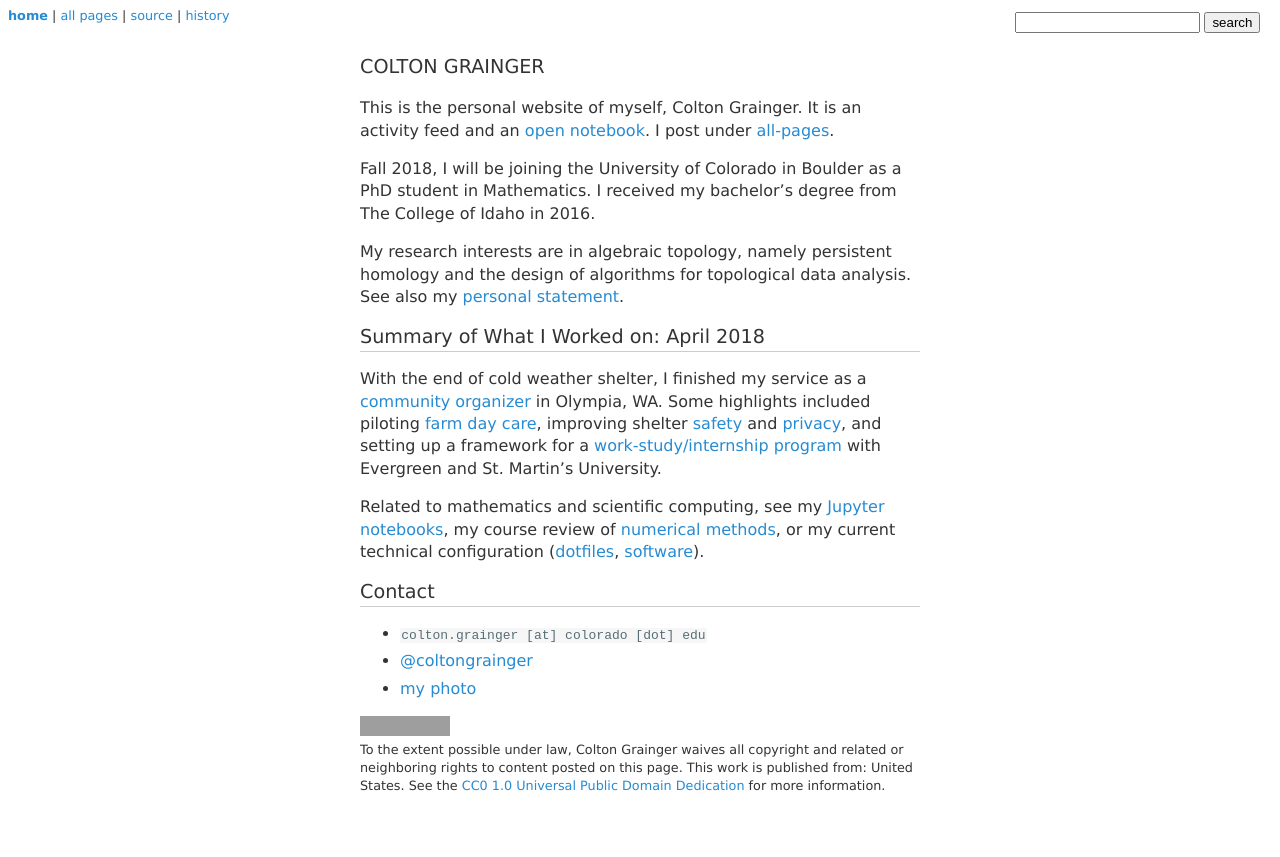
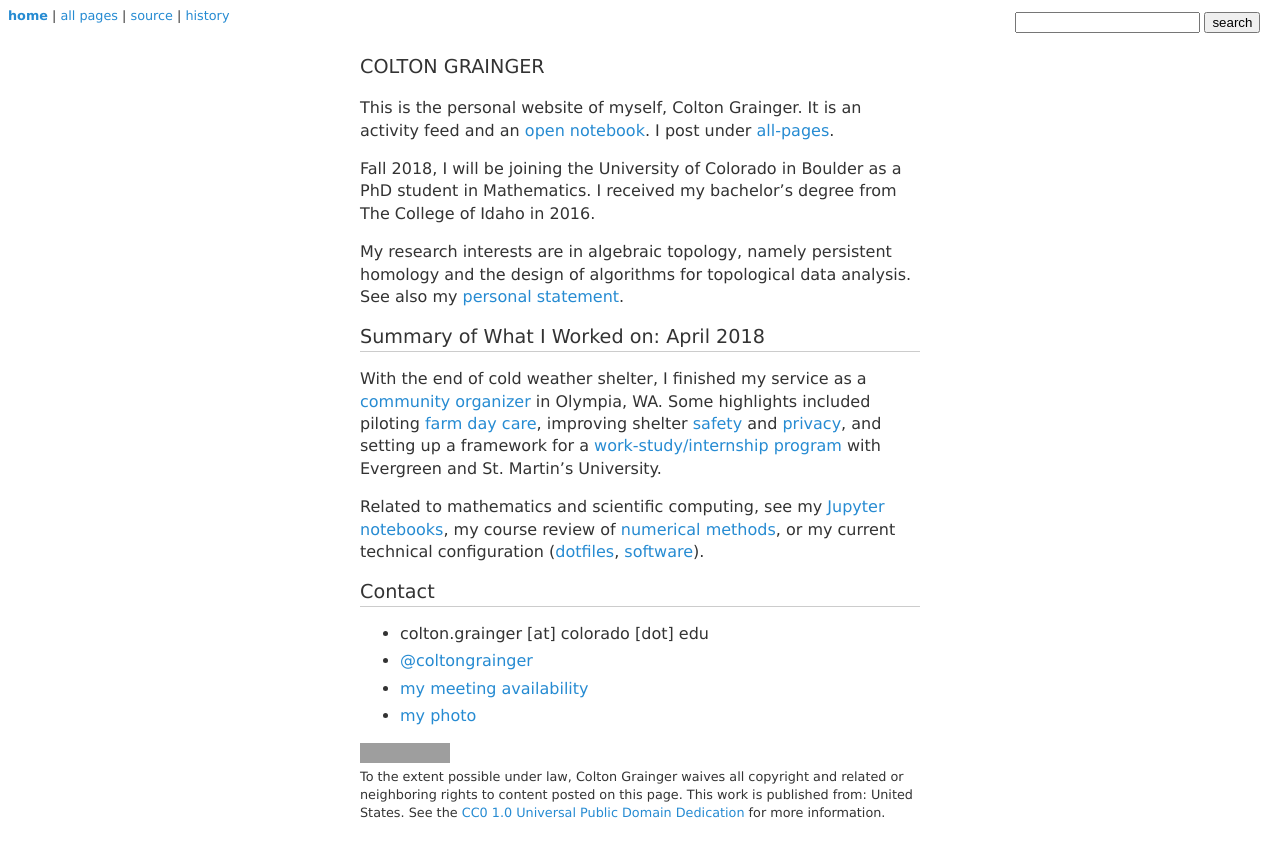
Before and after one commit to coltongrainger/blog, a Jekyll site: the page built from index.md, in a window 1280 px wide. Shown: the top 857 px of the page. Built offline with Jekyll 4.4.1, drawn with Linux system fonts in a browser that asks for light colours; our own code applies the rules of GitHub Pages for plain Markdown files; grey boxes are pictures that could not be loaded.

Commit message:
meeting times

```diff
--- a/index.md
+++ b/index.md
@@ -22,6 +22,7 @@ Related to mathematics and scientific computing, see my [Jupyter notebooks](http
 
 ## Contact
 
-- `colton.grainger [at] colorado [dot] edu`
+- colton.grainger [at] colorado [dot] edu
 - [@coltongrainger](https://twitter.com/coltongrainger)
+- [my meeting availability](https://meetme.so/coltongrainger)
 - [my photo](images/identification-photo.jpg)
```
